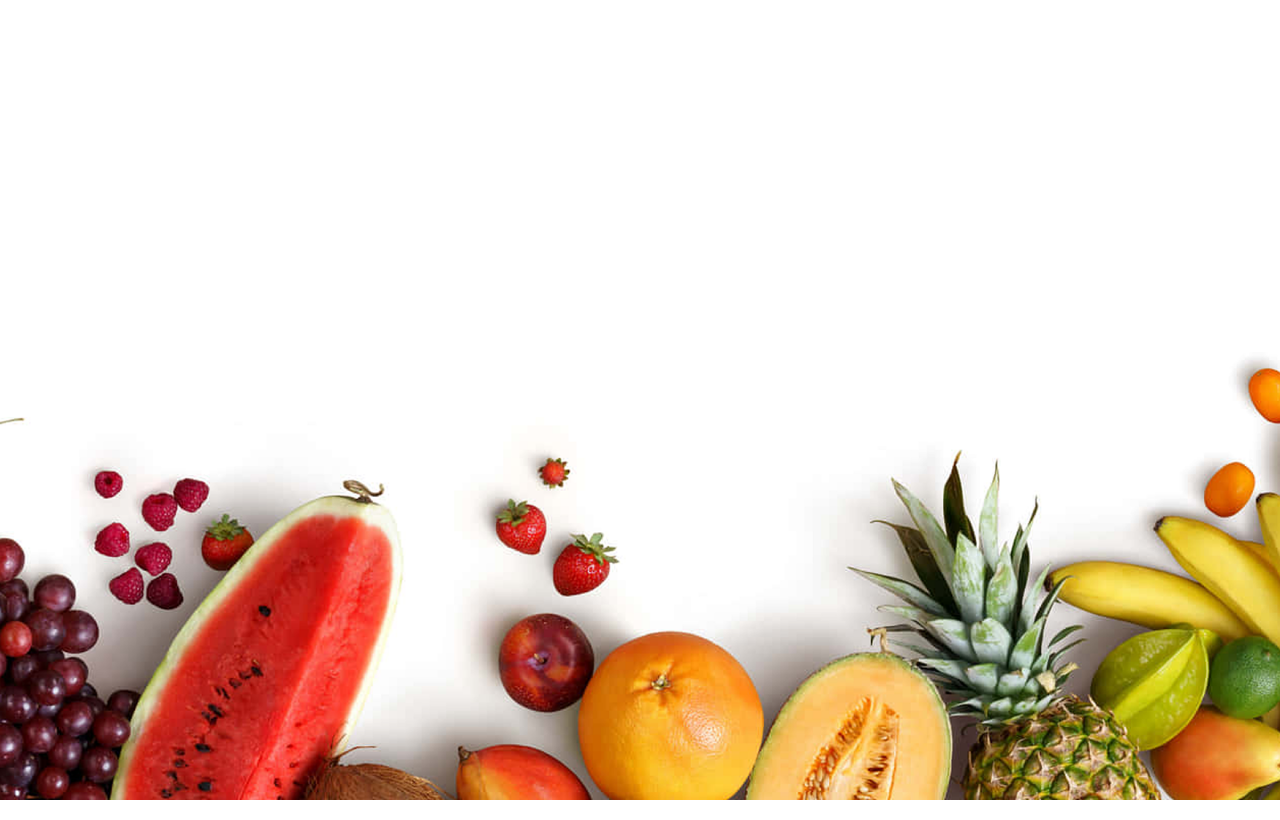
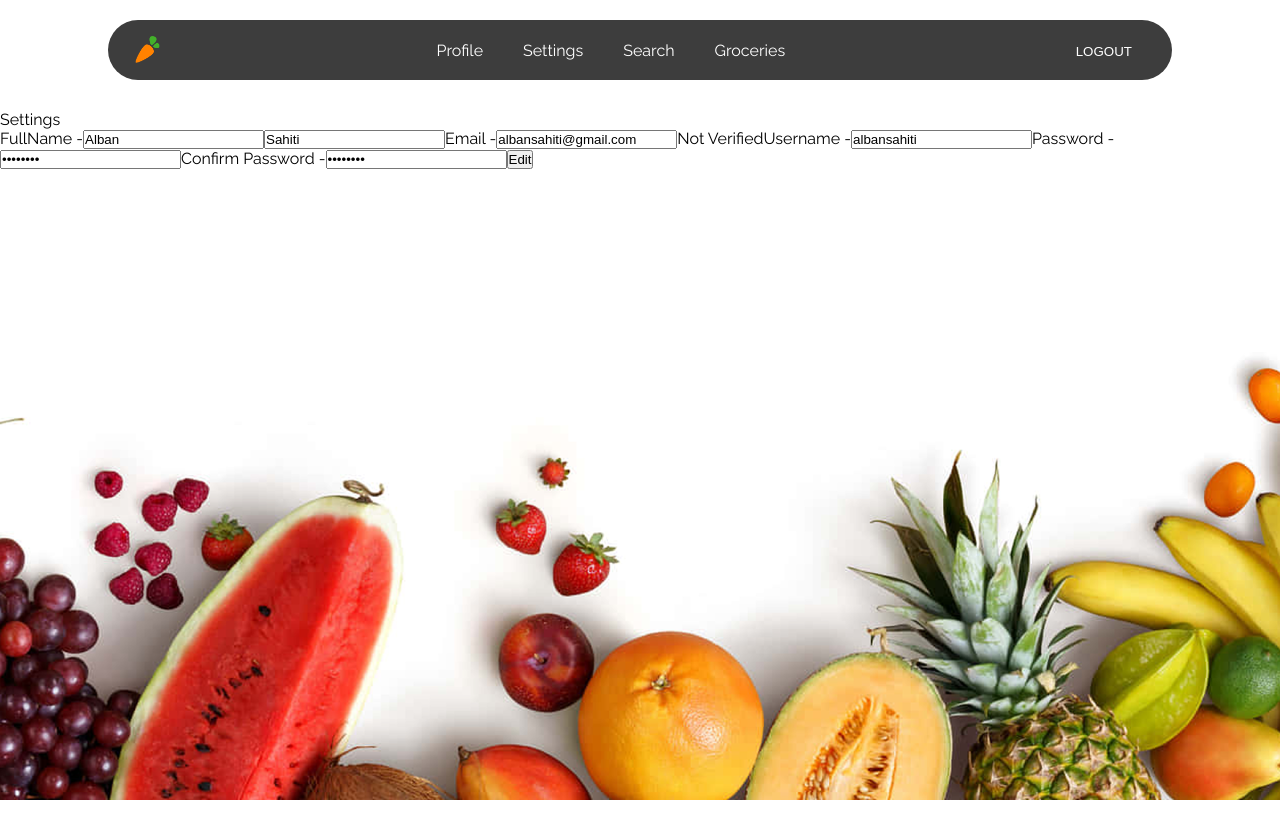
Before and after one commit to AlbanSahitii/groceries-manager, a React (Create React App) app in the folder app/: page /settings in a window 1280 px wide. Before the commit this address had no page. Built offline with nearby package versions, Linux system fonts and the light colour scheme; sample sign-in values are in the browser's storage.

Commit message:
added settings layouts, inputs with temp data

```diff
--- a/app/src/App.js
+++ b/app/src/App.js
@@ -7,6 +7,8 @@ import Profile from "./components/ProfilePage/Profile.js";
 import OwnerManagement from "./components/ProfilePage/OwnerManagement.js";
 import SearchPage from "./components/GroceriesPage/SearchPage.js";
 import Groceries from "./components/GroceriesPage/Groceries.js";
+import Settings from "./components/ProfilePage/Settings.js";
+
 
 import AuthLayout from "./layouts/AuthLayout.js";
 import GuestLayout from "./layouts/GuestLayout.js";
@@ -29,6 +31,7 @@ const App = () => {
 
           <Route path="/profile" element={<Profile />} />
           <Route path="/search" element={<SearchPage />} />
+          <Route path="/settings" element={<Settings />} />
           <Route path="/groceries" element={<Groceries />} />
 
         </Route>
--- a/app/src/components/ProfilePage/CreateFamily.js
+++ b/app/src/components/ProfilePage/CreateFamily.js
@@ -9,6 +9,7 @@ const CreateFamily = () => {
 
     const handleSubmitWithInvite = async(e)=> {
         e.preventDefault();
+
 
         try {
             const deleteInvite = await axios.post(`http://localhost:3080/api/family/decline_invite`,
@@ -33,6 +34,8 @@ const CreateFamily = () => {
         try {
             const response = await axios.post(`http://localhost:3080/api/family/create`,
                 {family_name: inputs.familyName, user_id: user.userId})
+                localStorage.setItem("userType", "Owner")
+                setUser({...user, userType: 'Owner'})
             alert(response.data)
             window.location.reload();
 
--- a/app/src/components/ProfilePage/Navbar.js
+++ b/app/src/components/ProfilePage/Navbar.js
@@ -16,6 +16,7 @@ const Navbar = () => {
                 <img src={CarrotLogo}></img>
                 <ul>
                     <a href='/profile'><li>Profile</li></a>
+                    <a href='/settings'><li>Settings</li></a>
                     <a href='/search'><li>Search</li></a>
                     <a href='/groceries'><li>Groceries</li></a>
                     {
--- a/app/src/components/ProfilePage/OwnerManagement.js
+++ b/app/src/components/ProfilePage/OwnerManagement.js
@@ -80,19 +80,22 @@ const OwnerManagement = () => {
 
 
             <div className='owner-management-main-body' >
+                <div className='owner-management-invite'>
                     <form onSubmit={handleSubmit}>
-                        <label>Enter family member email:
+                        <label>Enter family member email
                             <input
                                 type="email"
                                 name="email"
                                 value = {inviteEmail || ""}
                                 onChange={handleChange}
+                                className='owner-management-invite-input'
                                 required
 
                             />
                         </label>
-                        <input type="submit" />
+                        <input className='owner-management-invite-submit' type="submit" />
                     </form>
+                </div>
 
                     <div className='owner-management-main-body-card-section'>
                                 {
--- /dev/null
+++ b/app/src/components/ProfilePage/Settings.js
@@ -0,0 +1,90 @@
+import { React, useContext, useEffect, useState } from 'react'
+import { AuthContext } from '../../context/AuthContext'
+import Navbar from './Navbar'
+import './src/styles/settings-style.css'
+const Settings = () => {
+    const {user} = useContext(AuthContext)
+    const [inputs, setInputs] = useState({})
+    const [seePassword, setSeePassword] = useState(false)
+    const [isEditing, setIsEditing] = useState(false)
+    const [data, setData]  = useState({
+        username: "albansahiti",
+        email: "albansahiti@gmail.com",
+        name: "Alban",
+        lastName: "Sahiti",
+        password: "Wtf123.123",
+        confirmPassword: "Wtf123.123",
+        isVerified: false,
+    })
+
+
+    const handleSubmit = async (e) => {
+        e.preventDefault();
+        setData({
+            ...data,
+            username: inputs.username,
+            email: inputs.email,
+            name: inputs.name,
+            lastName: inputs.lastName,
+            password: inputs.password,
+            confirmPassword: inputs.confirmPassword
+        })
+
+        setIsEditing(!isEditing)
+    }
+    console.log(data.email)
+    const handleChange = (e) => {
+        e.preventDefault()
+        const value = e.target.value
+        const name = e.target.name
+        setInputs(values => ({...values, [name]: value}))
+    }
+
+    return (
+    <>
+        <Navbar />
+        Settings
+        <div className='settings-body'>
+            <div className='settings-header'>
+                <div className='settings-header-images'></div>
+                <div className='settings-header-data'></div>
+            </div>
+            <div className='settings-form'>
+                <form onSubmit={handleSubmit}>
+                    <label>
+                        FullName -
+                        <input type='text' name="name" onChange={handleChange} readOnly={!isEditing} value={!isEditing ? data.name : inputs.name || ""}/>
+                        <input type='text' name="lastName" onChange={handleChange} readOnly={!isEditing} value={!isEditing ? data.lastName : inputs.lastName || ""}/>
+                    </label>
+                    <label>
+                        Email -
+                        <input type='email' name="email" onChange={handleChange} readOnly={!isEditing} value={!isEditing ? data.email : inputs.email || ""}/>
+                        {data.isVerified ? "Verified" : "Not Verified"}
+                    </label>
+                    <label>
+                        Username -
+                        <input type="text" name='username' onChange={handleChange} readOnly={!isEditing} value={!isEditing ? data.username : inputs.username || ""}/>
+                    </label>
+                    <label>
+                        Password -
+                        <input type={seePassword ? "text" : "password"}  name="password" onChange={handleChange} readOnly={!isEditing} value={!isEditing ? "password" : inputs.password || ""}/>
+                    </label>
+                    <label>
+                        Confirm Password -
+                        <input type={seePassword ? "text" : "password"}  name="confirmPassword" onChange={handleChange} readOnly={!isEditing} value={!isEditing? "password" : inputs.confirmPassword || ""}/>
+                    </label>
+                    {isEditing && <button onClick={()=> setSeePassword(!seePassword)}>Show password</button>  }
+                    {
+                        isEditing === true ?
+                        <input type='submit' value="Save Changes" /> :
+                        <button className="butonni" onClick={() => setIsEditing(!isEditing)} > {'Edit'} </button>
+                    }
+                </form>
+            </div>
+        </div>
+    </>
+    )
+
+}
+
+export default Settings
--- a/app/src/components/ProfilePage/src/styles/owner-management.css
+++ b/app/src/components/ProfilePage/src/styles/owner-management.css
@@ -63,3 +63,16 @@
     margin: 2px;
 
 }
+
+
+.owner-management-invite-input{
+    border:  none;
+
+}
+
+
+.owner-management-invite > input {
+    border: none;
+    background-color: #578E7E;
+    color: white;
+}
```
Also changed, not shown: app/src/components/ProfilePage/src/styles/settings-style.css (added), 1 other file (tests, documents, lock files or other folders).
